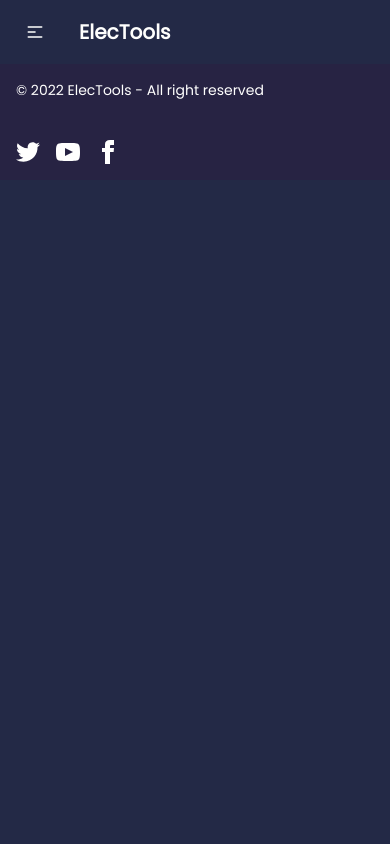
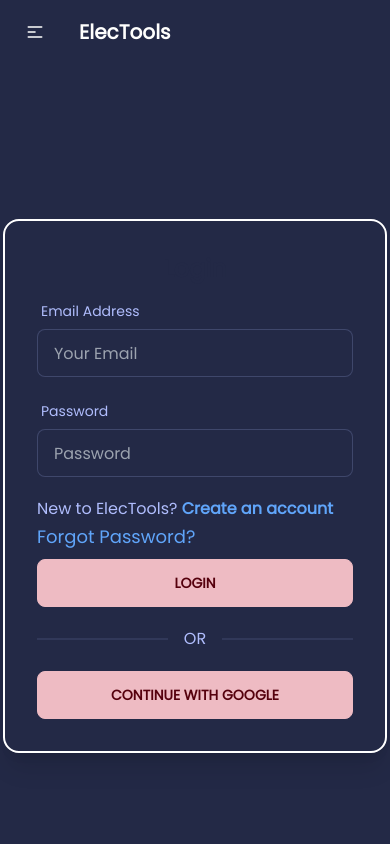
Before and after one commit to dev-weirdo/manufacturer-website-client, a React (Create React App) app: page /login in a window 390 px wide. Shown: the top 844 px of the page. Built offline with nearby package versions, Linux system fonts and the light colour scheme; no server answers.

Commit message:
Added footer

```diff
--- a/src/App.js
+++ b/src/App.js
@@ -4,9 +4,9 @@ import { Route, Routes } from "react-router-dom";
 import Home from "./components/Home/Home";
 import Purchase from "./components/Order/Purchase";
 import { ToastContainer } from 'react-toastify';
-
 import 'react-toastify/dist/ReactToastify.css';
 import Register from "./components/Register";
+import Login from "./components/Login";
 
 function App() {
   return (
@@ -15,6 +15,7 @@ function App() {
       <Routes>
         <Route path='/' element={<Home></Home>}></Route>
         <Route path="/tools/:id" element={<Purchase></Purchase>}></Route>
+        <Route path="/login" element={<Login></Login>}></Route>
         <Route path="/register" element={<Register></Register>}></Route>
       </Routes>
       <Footer></Footer>
--- a/src/components/Login.js
+++ b/src/components/Login.js
@@ -1,9 +1,116 @@
-import React from 'react';
+import React, { useEffect, useRef } from 'react';
+import { useForm } from "react-hook-form";
+import { Link, Navigate, useLocation, useNavigate } from 'react-router-dom';
+import { useSendPasswordResetEmail, useSignInWithEmailAndPassword, useSignInWithGoogle } from 'react-firebase-hooks/auth';
+import auth from '../firebase.init'
+import { sendPasswordResetEmail } from 'firebase/auth';
+
 
 const Login = () => {
+    const [signInWithGoogle, gUser, gLoading, gError] = useSignInWithGoogle(auth);
+    const [
+        signInWithEmailAndPassword,
+        user,
+        loading,
+        error,
+    ] = useSignInWithEmailAndPassword(auth);
+    const [sendPasswordResetEmail, sending] = useSendPasswordResetEmail(auth);
+
+
+    const navigate = useNavigate();
+
+    const { register, formState: { errors }, handleSubmit } = useForm();
+    const emailRef = useRef();
+    const location = useLocation();
+    const from = location.state?.from?.pathname || "/";
+
+    useEffect(() => {
+        if (user || gUser) {
+            navigate(from, { replace: true });
+        }
+    }, [user, gUser, navigate, from])
+
+    let signInError;
+    if (error || gError) {
+        signInError = <p className='text-red-500'>{error.message || gError.message}</p>
+    }
+
+    if (loading || gLoading || sending) {
+        return <button className='btn loading'>Loading</button>
+    }
+
+    const onSubmit = data => {
+        signInWithEmailAndPassword(data.email, data.password)
+    };
+
+    const handleResetPassword = () => {
+
+    };
+
+
+
+
     return (
-        <div>
+        <div className='flex h-screen justify-center items-center'>
+            <div className="card w-96 shadow-xl border-2 border-white">
+                <div className="card-body">
+                    <h2 className="text-center text-accent text-2xl font-bold">Login</h2>
 
+                    <form onSubmit={handleSubmit(onSubmit)}>
+                        <div className="form-control w-full max-w-xs">
+                            <label className="label">
+                                <span className="label-text">Email Address</span>
+                            </label>
+                            <input {...register("email", {
+                                required: {
+                                    value: true,
+                                    message: 'Email is required'
+                                },
+                                pattern: {
+                                    value: /[A-Za-z]{3}/,
+                                    message: 'Provide a valid email'
+                                }
+                            })} type="email" ref={emailRef} placeholder="Your Email" className="input input-bordered w-full max-w-xs" />
+                            <label className="label">
+                                {errors.email?.type === 'required' && <span className="label-text-alt text-red-500">{errors.email.message}</span>}
+                                {errors.email?.type === 'pattern' && <span className="label-text-alt text-red-500">{errors.email.message}</span>}
+                            </label>
+                        </div>
+
+                        <div className="form-control w-full max-w-xs">
+                            <label className="label">
+                                <span className="label-text">Password</span>
+                            </label>
+                            <input {...register("password", {
+                                required: {
+                                    value: true,
+                                    message: 'Password is required'
+                                },
+                                minLength: {
+                                    value: 6,
+                                    message: 'Must be 6 characters or longer'
+                                }
+                            })} type="password" placeholder="Password" className="input input-bordered w-full max-w-xs" />
+                            <label className="label">
+                                {errors.password?.type === 'required' && <span className="label-text-alt text-red-500">{errors.password.message}</span>}
+                                {errors.password?.type === 'pattern' && <span className="label-text-alt text-red-500">{errors.password.message}</span>}
+                            </label>
+                        </div>
+
+                        {signInError}
+
+                        <p className='text-xl'><small>
+                            New to ElecTools? <Link to="/register" className='text-blue-400 font-semibold'>Create an account</Link></small>
+                        </p>
+                        <p onClick={handleResetPassword} className='mb-2 text-blue-400 text-lg cursor-pointer'>Forgot Password?</p>
+
+                        <input className='btn btn-secondary sm:btn-sm md:btn-md hover:bg-transparent hover:text-secondary w-full max-w-xs' type="submit" value="Login" />
+                    </form>
+
+                    <div className="divider">OR</div>
+                    <button onClick={() => signInWithGoogle()} className="btn btn-secondary sm:btn-sm md:btn-md hover:bg-transparent hover:text-secondary">Continue with Google</button>
+                </div>
+            </div>
         </div>
     );
 };
--- a/src/components/Order/Purchase.js
+++ b/src/components/Order/Purchase.js
@@ -14,6 +14,15 @@ const Purchase = () => {
     }
     const { name, img, desc, availablequan, minordquan } = data;
 
+    const handleOrder = (e) => {
+        e.preventDefault();
+
+        const email =
+
+            fetch('http://localhost:5000/orders')
+    }
+
+
 
     return (
         <div className="hero min-h-screen bg-base-100 text-neutral">
@@ -23,7 +32,7 @@ const Purchase = () => {
                     <img src={img} className="mx-auto w-full md:max-w-sm rounded-lg shadow-2xl" alt={name}></img>
                     <p className='mt-5 text-xl text-center'>{desc}</p>
                 </div>
-                <form className='w-full'>
+                <form onSubmit={handleOrder} className='w-full'>
                     <div>
                         <label className='label' htmlFor="name">Name</label>
                         <div>
```
